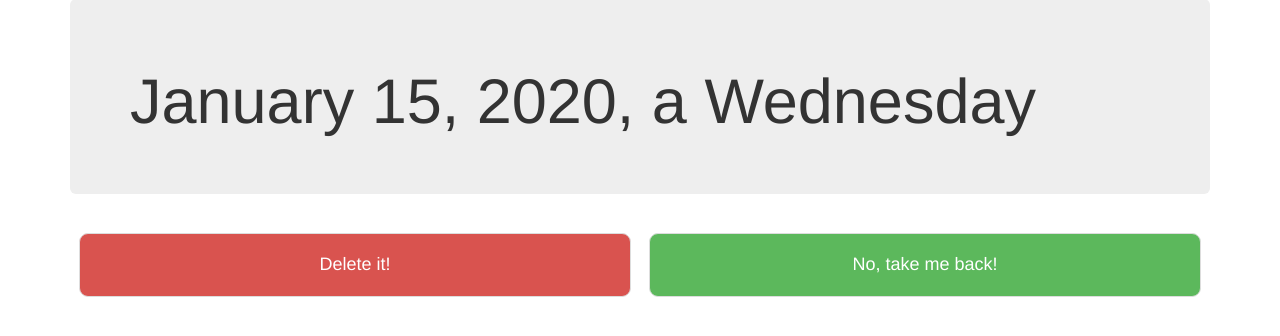
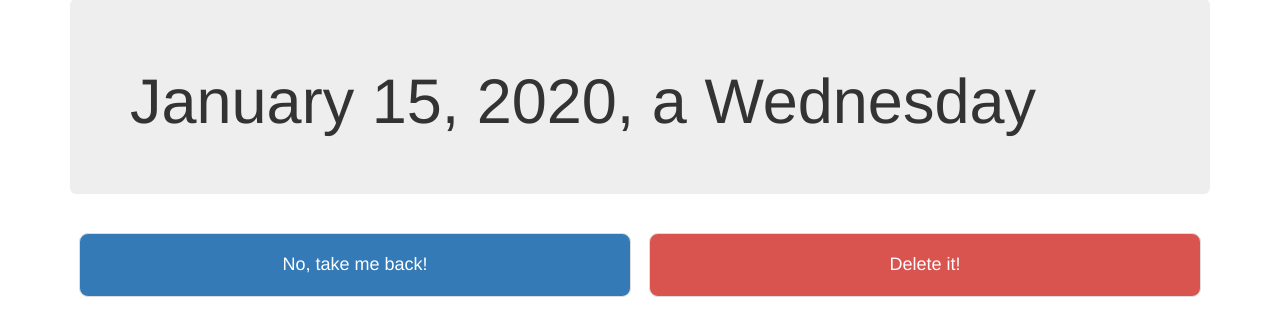
Before and after one commit to TheCDC/journal_app, a Flask app: page /delete/1 in a window 1280 px wide. Shown: the part 145-481 px from the top of the page. Run offline with Flask 2, Linux system fonts and the light colour scheme; tables that the repository leaves empty hold one stand-in row (values such as "Sample post"); parts of the project's set-up code (start-up, migrations or seed data) failed here and were passed over; some libraries are stand-ins or nearby versions.

Commit message:
Rearrange buttons to match left->right semantics and change color

```diff
--- a/webapp/templates/delete_entry.html
+++ b/webapp/templates/delete_entry.html
@@ -8,10 +8,10 @@
     </div>
     <form action="{{url_for('delete_entry',id=context.entry.id)}}" method="POST">
         <div class="big_button_container">
-            <input type="submit" class="btn btn-danger big_button" value="Delete it!">
-            <a class="btn btn-success big_button" href="{{context.back_url}}">
+            <a class="btn btn-primary big_button" href="{{context.back_url}}">
                 No, take me back!
             </a>
+            <input type="submit" class="btn btn-danger big_button" value="Delete it!">
         </div>
     </form>
 </div>
```
